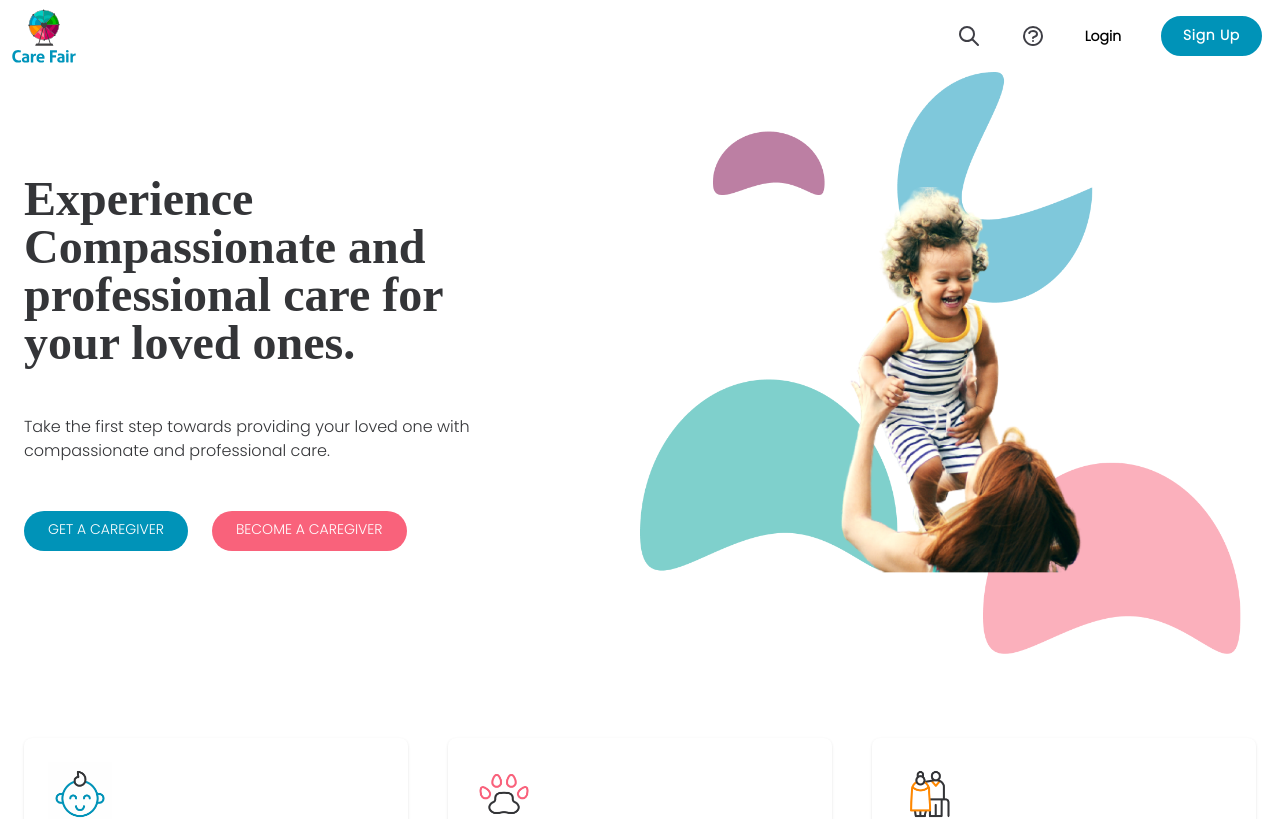
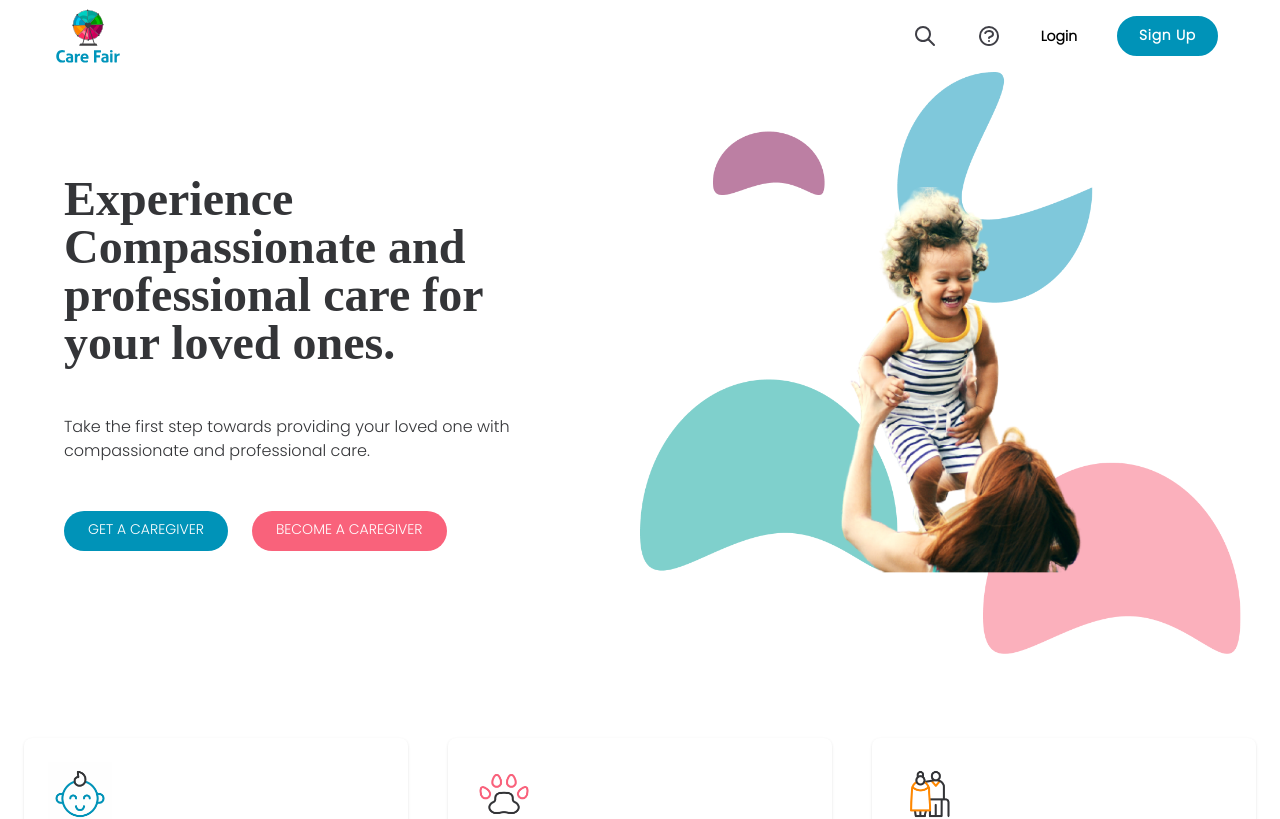
Before and after one commit to MemoTonui/CareFair-Web, a Vue app: page / in a window 1280 px wide. Shown: the top 819 px of the page. Built offline with nearby package versions, Linux system fonts and the light colour scheme; a web font is replaced by a local one.

Commit message:
Add Play Store and App Store links

```diff
--- a/src/components/NavBar.vue
+++ b/src/components/NavBar.vue
@@ -2,7 +2,7 @@
   <div>
     <div class="bg-white">
       <nav
-        class="container px-3 py-1 mx-auto md:flex md:justify-between cursor-pointer md:items-center"
+        class="container px-14 py-1 mx-auto md:flex md:justify-between cursor-pointer md:items-center"
       >
         <div class="flex items-center justify-between">
           <router-link
--- a/src/components/WebsiteComponents/DownloadAdvert.vue
+++ b/src/components/WebsiteComponents/DownloadAdvert.vue
@@ -18,11 +18,12 @@
           Available for Android and iOS
         </p>
         <div
-          class="items-center justify-center flex gap-6 space-y-4 sm:flex sm:space-y-0 sm:space-x-4"
+          class="items-center justify-center cursor-pointer flex gap-6 space-y-4 sm:flex sm:space-y-0 sm:space-x-4"
         >
           <div>
             <a
-              href="#"
+            @click="redirectToAppStore"
+
               class="w-full sm:w-auto bg-primary focus:ring-4 focus:outline-none hover:border-primary hover:bg-white hover:border-2 hover:text-primary focus:ring-gray-300 text-white rounded-sm inline-flex items-center justify-center px-4 py-2.5 dark:bg-gray-700 dark:hover:bg-gray-600 dark:focus:ring-gray-700"
             >
               <svg
@@ -48,7 +49,7 @@
           </div>
           <div>
             <a
-              href="#"
+            @click="redirectToPlayStore"
               class="w-full sm:w-auto bg-secondary focus:ring-4 hover:border-secondary hover:border-2 hover:bg-white hover:text-secondary focus:outline-none focus:ring-gray-300 text-white rounded-sm inline-flex items-center justify-center px-4 py-2.5 dark:bg-gray-700 dark:hover:bg-gray-600 dark:focus:ring-gray-700"
             >
               <img src="/src/assets/PlayStore.svg" class="w-7 h-7" />
@@ -65,7 +66,16 @@
 </template>
 
 <script>
-export default {};
+export default {
+  methods: {
+    redirectToPlayStore() {
+      window.location.href = 'https://play.google.com/store/apps/details?id=com.carefair.carefair';
+    },
+    redirectToAppStore() {
+      window.location.href = 'https://apps.apple.com/us/app/carefair-find-caregivers/id6444377086';
+    }
+  }
+};
 </script>
 
 <style scoped>
--- a/src/components/WebsiteComponents/HeroSection.vue
+++ b/src/components/WebsiteComponents/HeroSection.vue
@@ -5,7 +5,7 @@
       class="container flex flex-col-reverse place-items-center  items-center justify-center px-6 mx-auto  space-y-0 md:space-y-0 md:flex-row"
     >
       <!-- Left item -->
-      <div class="flex flex-col justify-center space-y-12 md:w-1/2 ">
+      <div class="flex flex-col justify-center space-y-12 px-10 md:w-1/2 ">
         <h1 class="max-w-md text-4xl font-bold text-black  text-center md:text-5xl md:text-left ">
           Experience Compassionate and professional care for your loved ones.         </h1>
         <p class="max-w-md text-black md:text-left">
```
